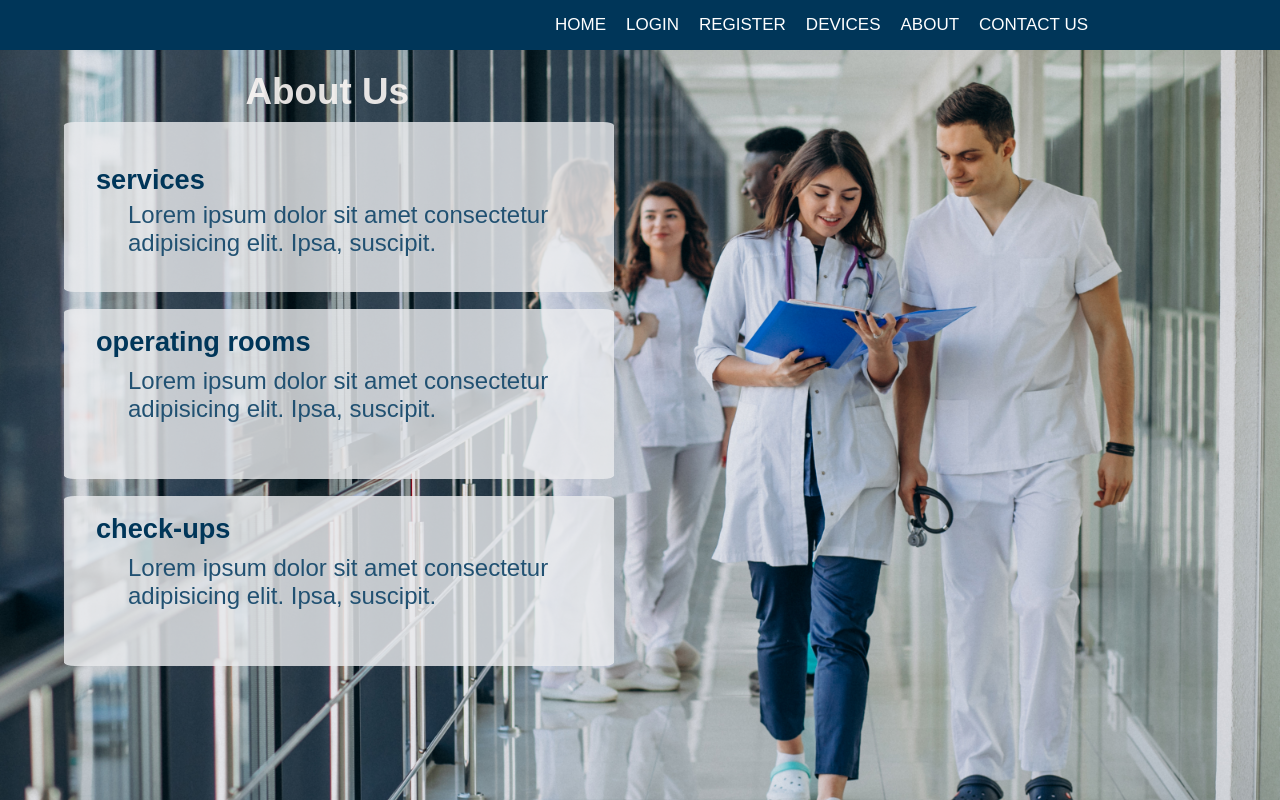
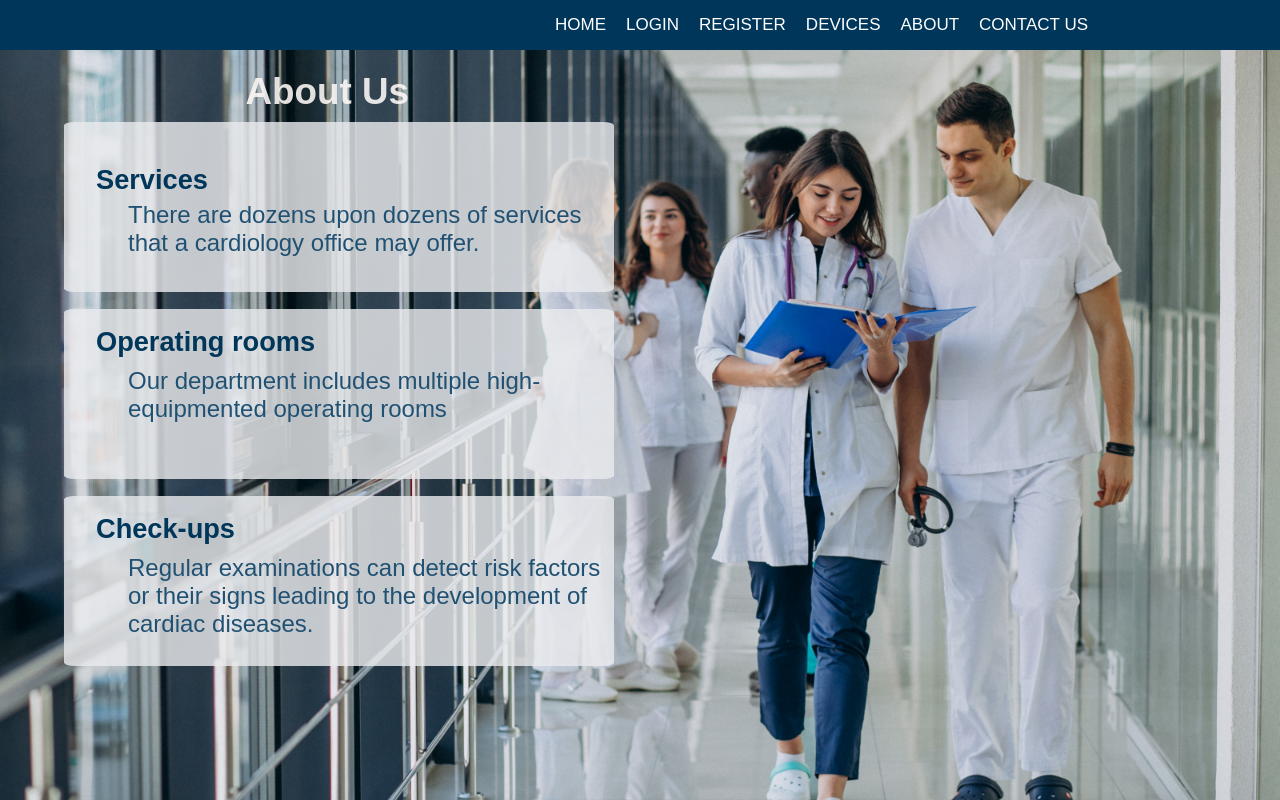
Before and after one commit to rahmaabdelkader2/Database, a Flask app: page /about in a window 1280 px wide. Run offline with Flask 2, Linux system fonts and the light colour scheme; some libraries are stand-ins or nearby versions.

Commit message:
Update about.html

```diff
--- a/templates/about.html
+++ b/templates/about.html
@@ -7,18 +7,18 @@
 
     <div class="animate box">
         <h1>   About Us </h1>
-        <h3> <i class="fas fa-ambulance"></i>  services </h3>
-        <p>Lorem ipsum dolor sit amet consectetur adipisicing elit. Ipsa, suscipit.</p>
+        <h3> <i class="fas fa-ambulance"></i>Services </h3>
+        <p>There are dozens upon dozens of services that a cardiology office may offer. </p>
     </div>
 
     <div class="animate box box1">
-        <h3> <i class="fas fa-procedures"></i> operating  rooms </h3>
-        <p>Lorem ipsum dolor sit amet consectetur adipisicing elit. Ipsa, suscipit.</p>
+        <h3> <i class="fas fa-procedures"></i> Operating  rooms </h3>
+        <p>Our department includes multiple high-equipmented operating rooms </p>
     </div>
 
     <div class="animate box box2">
-        <h3> <i class="fas fa-stethoscope"></i>  check-ups </h3>
-        <p>Lorem ipsum dolor sit amet consectetur adipisicing elit. Ipsa, suscipit.</p>
+        <h3> <i class="fas fa-stethoscope"></i>Check-ups </h3>
+        <p>Regular examinations can detect risk factors or their signs leading to the development of cardiac diseases.</p>
     </div>
 
 </div>
```
